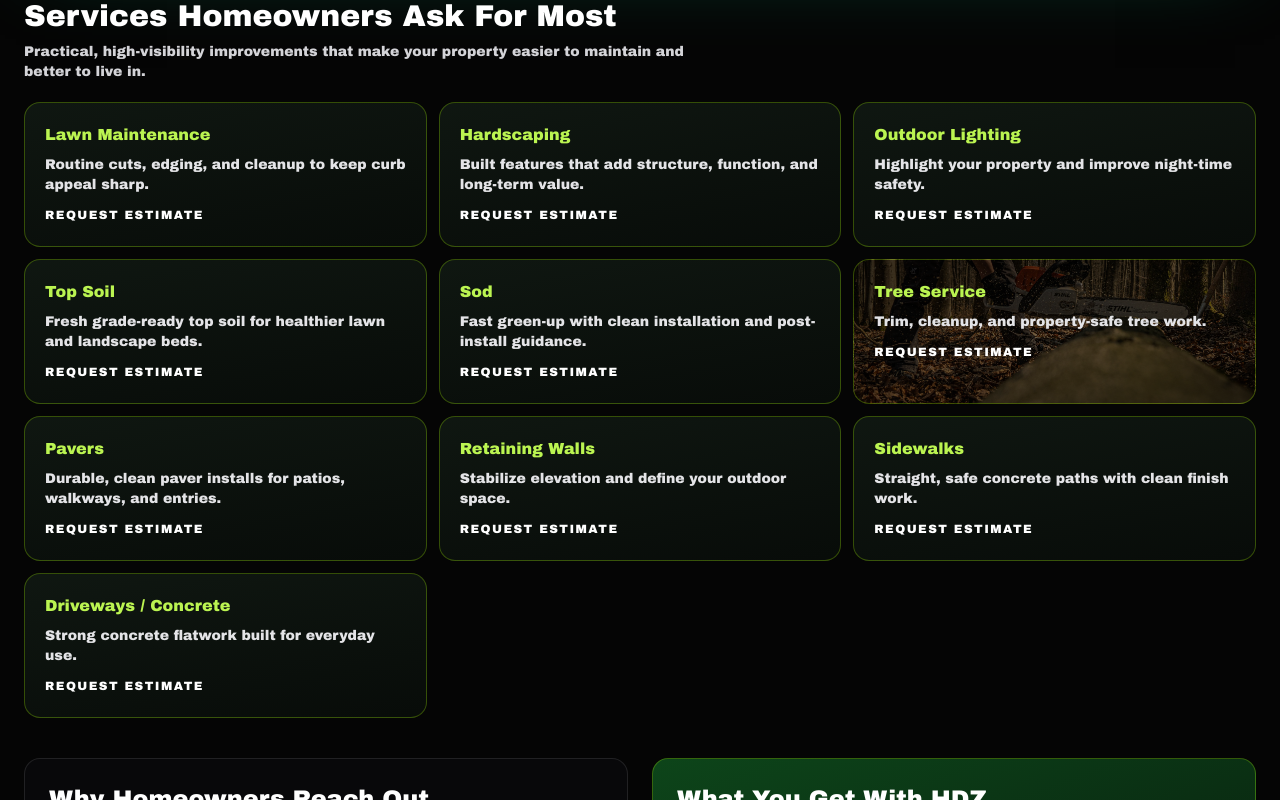
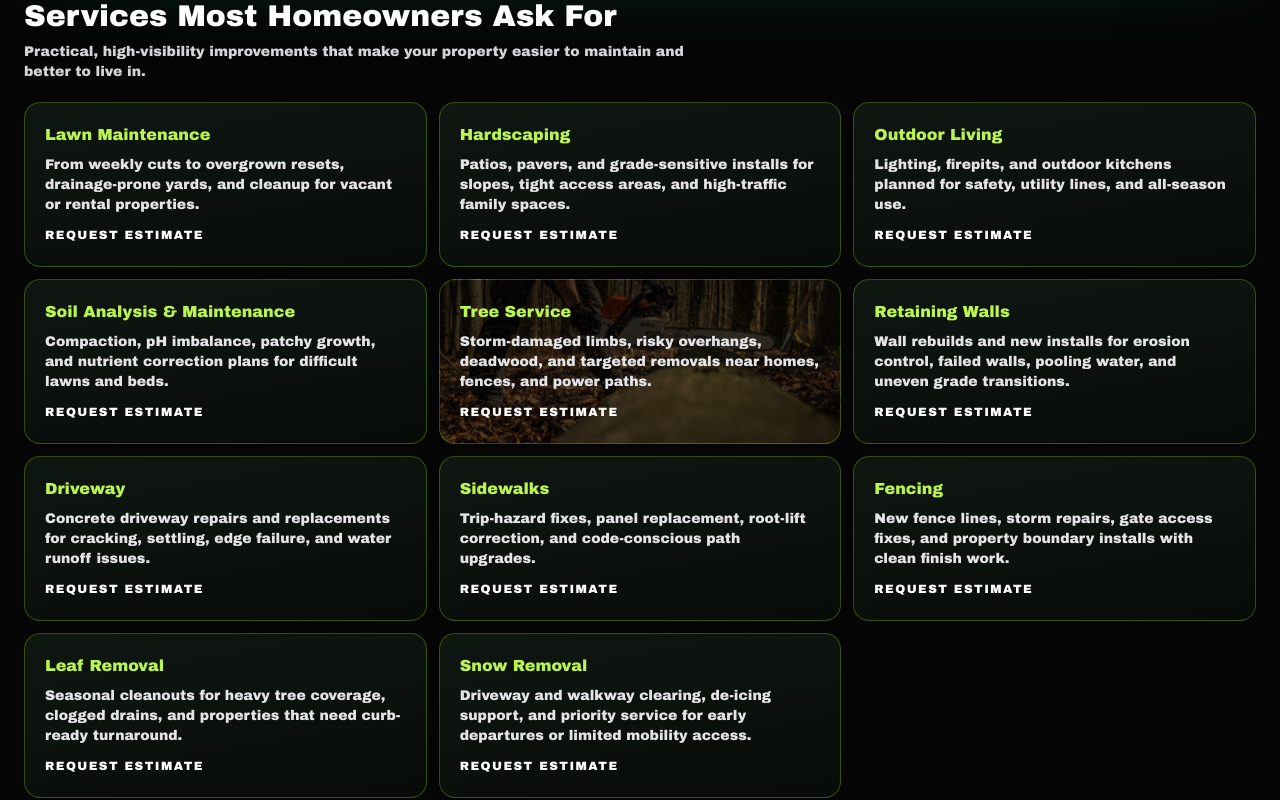
Before and after one commit to haikudetat-ctrl/hdz-landscaping, a Next.js app: page / in a window 1280 px wide. Shown: the part 780-1580 px from the top of the page. Built offline with nearby package versions, Linux system fonts and the light colour scheme.

Commit message:
Refine homeowner services list and edge-case copy

```diff
--- a/app/page.tsx
+++ b/app/page.tsx
@@ -5,16 +5,17 @@ const heroBackgroundImage =
   "https://qyshjizmljqzxdpobqfw.supabase.co/storage/v1/object/public/marketing-assets/hdz/hero/hdz-hero-stock1-2200.jpg";
 
 const services = [
-  { title: "Lawn Maintenance", blurb: "Routine cuts, edging, and cleanup to keep curb appeal sharp." },
-  { title: "Hardscaping", blurb: "Built features that add structure, function, and long-term value." },
-  { title: "Outdoor Lighting", blurb: "Highlight your property and improve night-time safety." },
-  { title: "Top Soil", blurb: "Fresh grade-ready top soil for healthier lawn and landscape beds." },
-  { title: "Sod", blurb: "Fast green-up with clean installation and post-install guidance." },
-  { title: "Tree Service", blurb: "Trim, cleanup, and property-safe tree work." },
-  { title: "Pavers", blurb: "Durable, clean paver installs for patios, walkways, and entries." },
-  { title: "Retaining Walls", blurb: "Stabilize elevation and define your outdoor space." },
-  { title: "Sidewalks", blurb: "Straight, safe concrete paths with clean finish work." },
-  { title: "Driveways / Concrete", blurb: "Strong concrete flatwork built for everyday use." },
+  { title: "Lawn Maintenance", blurb: "From weekly cuts to overgrown resets, drainage-prone yards, and cleanup for vacant or rental properties." },
+  { title: "Hardscaping", blurb: "Patios, pavers, and grade-sensitive installs for slopes, tight access areas, and high-traffic family spaces." },
+  { title: "Outdoor Living", blurb: "Lighting, firepits, and outdoor kitchens planned for safety, utility lines, and all-season use." },
+  { title: "Soil Analysis & Maintenance", blurb: "Compaction, pH imbalance, patchy growth, and nutrient correction plans for difficult lawns and beds." },
+  { title: "Tree Service", blurb: "Storm-damaged limbs, risky overhangs, deadwood, and targeted removals near homes, fences, and power paths." },
+  { title: "Retaining Walls", blurb: "Wall rebuilds and new installs for erosion control, failed walls, pooling water, and uneven grade transitions." },
+  { title: "Driveway", blurb: "Concrete driveway repairs and replacements for cracking, settling, edge failure, and water runoff issues." },
+  { title: "Sidewalks", blurb: "Trip-hazard fixes, panel replacement, root-lift correction, and code-conscious path upgrades." },
+  { title: "Fencing", blurb: "New fence lines, storm repairs, gate access fixes, and property boundary installs with clean finish work." },
+  { title: "Leaf Removal", blurb: "Seasonal cleanouts for heavy tree coverage, clogged drains, and properties that need curb-ready turnaround." },
+  { title: "Snow Removal", blurb: "Driveway and walkway clearing, de-icing support, and priority service for early departures or limited mobility access." },
 ];
 
 const featuredServices = ["Hardscaping", "Pavers", "Retaining Walls", "Outdoor Lighting"];
@@ -143,7 +144,7 @@ export default function HdzLandingPage() {
         </section>
 
         <section className="mt-10 px-4 sm:px-6">
-          <h2 className="text-2xl font-black text-white sm:text-3xl">Services Homeowners Ask For Most</h2>
+          <h2 className="text-2xl font-black text-white sm:text-3xl">Services Most Homeowners Ask For</h2>
           <p className="mt-2 max-w-2xl text-sm text-zinc-300">Practical, high-visibility improvements that make your property easier to maintain and better to live in.</p>
           <div className="mt-5 grid gap-3 sm:grid-cols-2 lg:grid-cols-3">
             {services.map((service) => (
```
